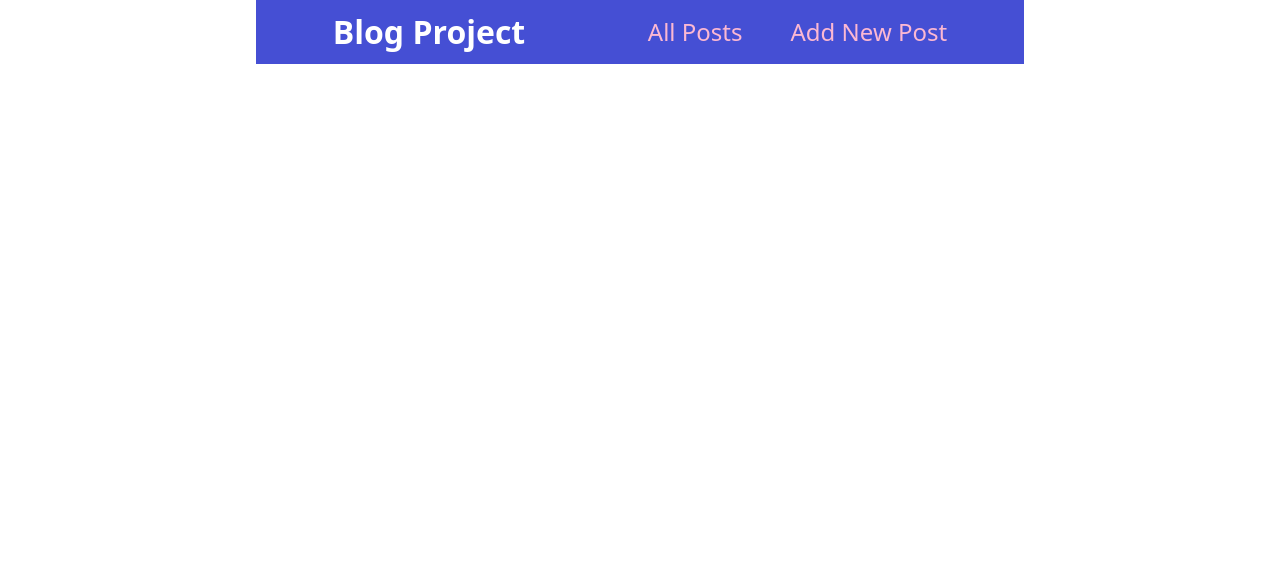
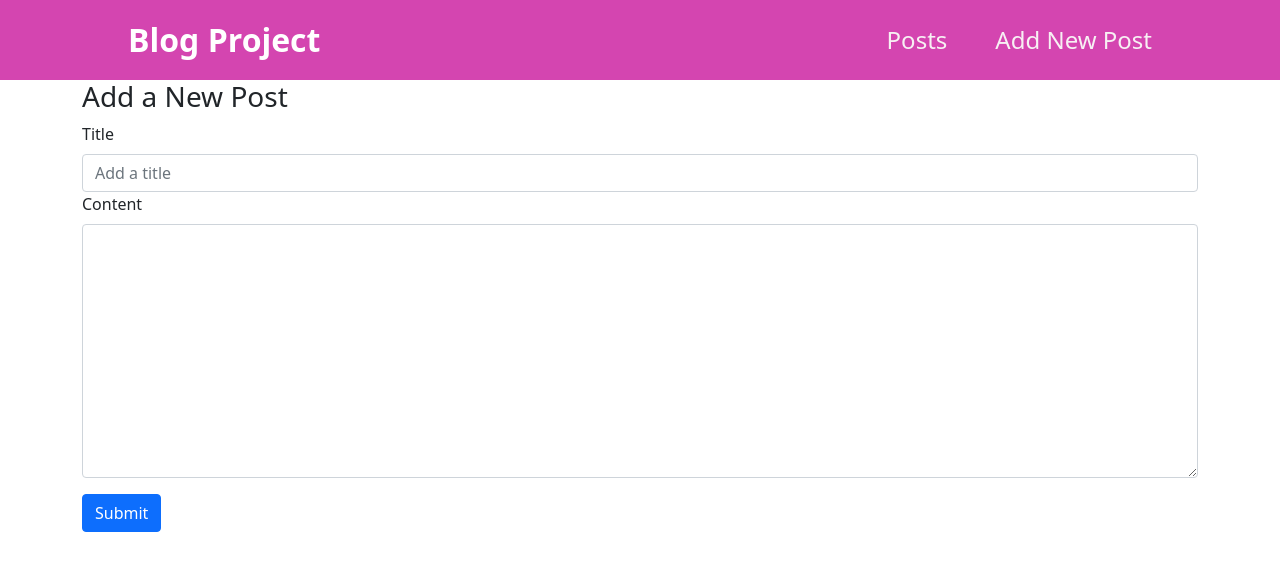
Before and after one commit to abdullahaidar/BlogWebsite, a React (Create React App) app in the folder Frontend/blog/: page /new in a window 1280 px wide. Shown: the top 570 px of the page. Built offline with nearby package versions, Linux system fonts and the light colour scheme; no server answers.

Commit message:
render postList

```diff
--- a/Frontend/blog/src/App.js
+++ b/Frontend/blog/src/App.js
@@ -1,9 +1,9 @@
-import React, {useState, useEffect} from 'react';
+import React, { useState, useEffect } from 'react';
 import { NavigationBar } from './components/NavigationBar';
 import { BrowserRouter as Router, Switch, Route } from 'react-router-dom';
-import { AllPosts } from './components/AllPosts';
-import { ShowPost } from './components/ShowPost';
-import { AddPost } from './components/AddPost';
+import Post from './components/Post';
+import AddPost from './components/AddPost';
+import PostList from './components/PostList';
 
 
 const axios = require('axios').default;
@@ -13,7 +13,7 @@ const App = () => {
 
     const [posts, setPosts] = useState([]);
 
-useEffect(() => {
+    useEffect(() => {
         sendGetRequest();
     }, []);
 
@@ -25,9 +25,9 @@ useEffect(() => {
         }
     };
 
-    const addPost = async (title) => {
+    const addPost = async (post) => {
         try {
-            axios.post('http://localhost:3001/posts', { "title": title }).then(() => sendGetRequest())
+            axios.post('http://localhost:3001/posts', { "title": post.title, "content": post.content }).then(() => sendGetRequest())
         } catch (error) {
             console.log(error);
         }
@@ -38,14 +38,12 @@ useEffect(() => {
             <Router>
                 <NavigationBar />
                 <Switch>
+                    <Route path='/new'>
+                        <AddPost addPost={addPost} post={{ title: '', content: '' }} />
+                    </Route>
                     <Route exact path='/'>
-                        <AllPosts />
-                    </Route>
-                    <Route path='/show-post'>
-                        <ShowPost />
-                    </Route>
-                    <Route path='/new-post'>
-                        <AddPost addPost={ addPost}/>
+                        <PostList posts={posts} />
+                        <Post posts={posts} />
                     </Route>
                 </Switch>
             </Router>
--- a/Frontend/blog/src/NavigationBar.css
+++ b/Frontend/blog/src/NavigationBar.css
@@ -1,15 +1,15 @@
 body{
-    width: 60%;
+    /* width: 60%; */
     margin: auto;
 }
 
 .header {
     width: 100%;
-    height: 4rem;
+    height: 5rem;
     display: flex;
     align-items: center;
     justify-content: space-between;
-    background-color: #454fd4;
+    background-color: #d445b0;
     padding: 0 10%;
 
   }
@@ -35,7 +35,7 @@ body{
   .header a {
     text-decoration: none;
     font-size: 1.5rem;
-    color: #fcb8d2;
+    color: #f7f0f3;
   }
 
   .header a:hover,
--- a/Frontend/blog/src/components/AddPost.js
+++ b/Frontend/blog/src/components/AddPost.js
@@ -1,39 +1,44 @@
 import React, { useState } from 'react'
+import { useHistory } from 'react-router-dom';
 import { Container, Form, Button } from 'react-bootstrap'
 
-export const AddPost = (props) => {
-
-    const [title, setTitle] = useState("");
-    const [content, setContent] = useState("");
 
 
-    const addPost = () => {
-        props.addPost(title);
-         props.addPost(content);
-        setTitle('');
-        setContent('');
+
+const AddPost = ({ post: propsPost, addPost }) => {
+
+    const [post, setPost] = useState({ ...propsPost });
+
+    let history = useHistory()
+
+    const handelForm = (event) => {
+        event.preventDefault();
+        if (post.title) {
+            addPost(post);
+            history.push('/')
+        } else {
+            alert('title required');
+        }
     }
-    // const [state, setState] = useState({
-    //     title: '',
-    //     content:''
-    // });
 
     return (
         <Container>
-            <Form>
+            <Form onSubmit={handelForm}>
                 <h3>Add a New Post</h3>
                 <Form.Label>Title</Form.Label>
                 <Form.Control type="text" placeholder="Add a title" id="title"
-                    value={title}
-                    onChange={(event) => setTitle(event.target.value)} />
+                    value={post.title}
+                    onChange={(event) => setPost({ ...post, title: event.target.value })} />
                 <Form.Group controlId="exampleForm.ControlTextarea1">
                     <Form.Label>Content</Form.Label>
-                    <Form.Control as="textarea" rows={3} id="textarea"
-                        value={content}
-                        onChange={(event) => setContent(event.target.value)} />
+                    <Form.Control as="textarea" rows={10} id="textarea"
+                        value={post.content}
+                        onChange={(event) => setPost({ ...post, content: event.target.value })} />
                 </Form.Group>
-                <Button type="submit" className='mt-3' onClick={addPost}>Submit</Button>
+                <Button type="submit" className='mt-3'>Submit</Button>
             </Form>
         </Container>
     )
 }
+
+export default AddPost;
--- a/Frontend/blog/src/components/AllPosts.js
+++ /dev/null
@@ -1,9 +0,0 @@
-import React from 'react'
-
-export const AllPosts = () => {
-    return (
-        <div>
-            Show all Posts
-        </div>
-    )
-}
--- a/Frontend/blog/src/components/NavigationBar.js
+++ b/Frontend/blog/src/components/NavigationBar.js
@@ -8,10 +8,10 @@ export const NavigationBar = () => {
         <nav>
           <ul>
             <li>
-              <Link to='/'>All Posts</Link>
+              <Link to='/'>Posts</Link>
             </li>
             <li>
-              <Link to='/new-post'>Add New Post</Link>
+              <Link to='/new'>Add New Post</Link>
             </li>
           </ul>
         </nav>
--- /dev/null
+++ b/Frontend/blog/src/components/Post.js
@@ -0,0 +1,10 @@
+import { Card, Button } from 'react-bootstrap'
+
+const Post = () => {
+
+    return (
+        <ul></ul>
+    )
+}
+
+export default Post;
--- /dev/null
+++ b/Frontend/blog/src/components/PostList.css
@@ -0,0 +1,18 @@
+.flex{
+    display:flex;
+    justify-content: space-evenly;
+    flex-wrap: wrap;
+    margin:1.5rem;
+    list-style: none;
+}
+
+.btn{
+    background-color: #d445b0;
+    /* border: none;
+    color: white;
+    padding: 15px 32px;
+    text-align: center;
+    text-decoration: none;
+    display: inline-block;
+    font-size: 16px; */
+}
--- /dev/null
+++ b/Frontend/blog/src/components/PostList.js
@@ -0,0 +1,29 @@
+import React from 'react';
+import { Container, Row, Col, Card, Button } from 'react-bootstrap';
+import './PostList.css';
+
+const PostList = (props) => {
+    console.log(props);
+
+    return (
+        <Container >
+            <Row >
+                <ul className='flex'>
+                    {props.posts.map((element, index) =>
+                        <li key={index}>
+                            <Card style={{ width: '50rem', margin: '1rem' }}>
+                                <Card.Body>
+                                    <Card.Title>{element.title}</Card.Title>
+                                    <Card.Text>{element.content} </Card.Text>
+                                    <Button  className='btn' variant="primary">Read More</Button>
+                                </Card.Body>
+                            </Card>
+                        </li>
+                    )}
+                </ul>
+            </Row>
+        </Container>
+    )
+}
+
+export default PostList
--- a/Frontend/blog/src/components/ShowPost.js
+++ /dev/null
@@ -1,9 +0,0 @@
-import React from 'react'
-
-export const ShowPost = () => {
-    return (
-        <>
-            <h1> SHOW ALL POSTS</h1>
-        </>
-    )
-}
```
Also changed, not shown: 2 other files (tests, documents, lock files or other folders).
